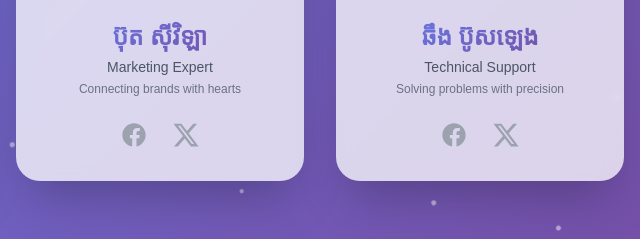
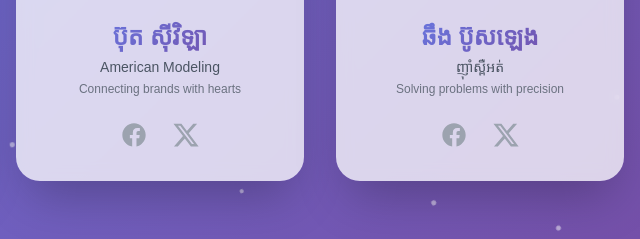
Before and after one commit to rith-adric/Cloud-Computing-Hosting, a plain HTML site: page index.html in a window 1280 px wide. Shown: the part 445-684 px from the top of the page, 640-1280 px from the left. Drawn offline with nearby package versions, Linux system fonts and the light colour scheme; a web font is replaced by a local one.

Commit message:
Update index.html

```diff
--- a/index.html
+++ b/index.html
@@ -193,7 +193,7 @@
                         <div class="w-4 h-4 bg-gradient-to-r from-green-400 to-blue-500 rounded-full"></div>
                     </div>
                     <h3 class="text-xl md:text-2xl font-bold gradient-text mb-1">ប៊ុត ស៊ីវិឡា</h3>
-                    <p class="text-gray-600 text-sm font-medium mb-1">Marketing Expert</p>
+                    <p class="text-gray-600 text-sm font-medium mb-1">American Modeling</p>
                     <p class="text-gray-500 text-xs mb-6">Connecting brands with hearts</p>
                     <div class="flex justify-center space-x-6">
                         <a href="#" class="social-icon text-gray-400 hover:text-blue-500" aria-label="facebook">
@@ -216,7 +216,7 @@
                         <div class="w-4 h-4 bg-gradient-to-r from-purple-400 to-red-500 rounded-full"></div>
                     </div>
                     <h3 class="text-xl md:text-2xl font-bold gradient-text mb-1">ឆឹង ប៊ូសឡេង</h3>
-                    <p class="text-gray-600 text-sm font-medium mb-1">Technical Support</p>
+                    <p class="text-gray-600 text-sm font-medium mb-1">ញ៉ាំស្ពឺអត់</p>
                     <p class="text-gray-500 text-xs mb-6">Solving problems with precision</p>
                     <div class="flex justify-center space-x-6">
                         <a href="#" class="social-icon text-gray-400 hover:text-blue-500" aria-label="facebook">
```
